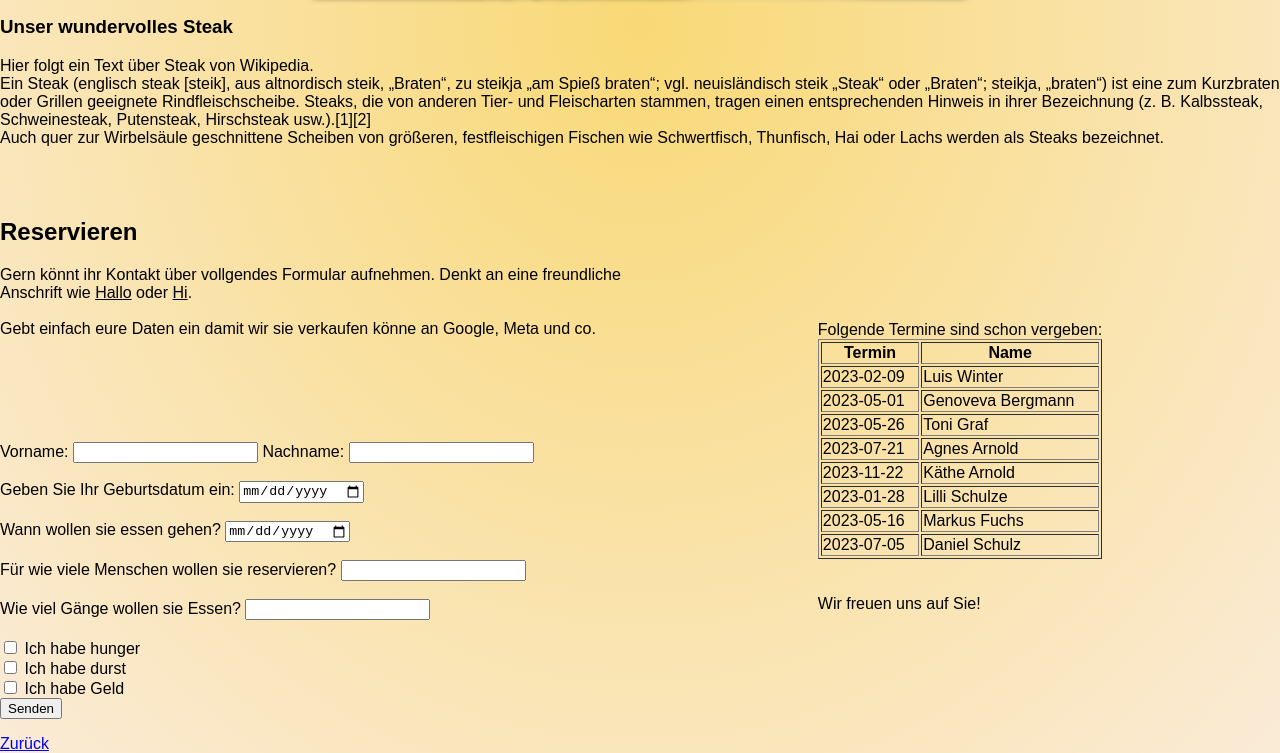
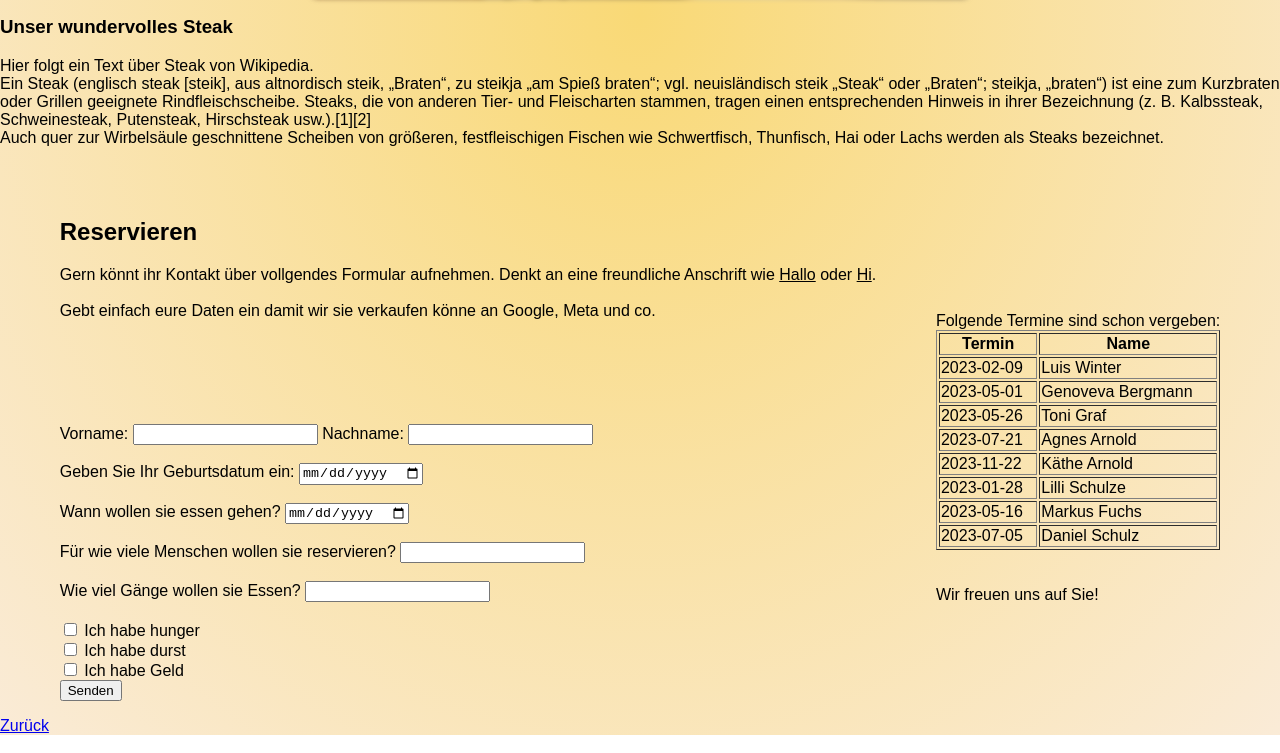
Before and after one commit to lihell/webprojectB1, a website: page HTML/Reservations.html in a window 1280 px wide. Shown: the part 702-1455 px from the top of the page. Drawn offline with Linux system fonts and the light colour scheme.

Commit message:
aufgabe 2 last fix

```diff
--- a/CSS/Reservations.css
+++ b/CSS/Reservations.css
@@ -3,12 +3,6 @@ body {
     font-family: Inconsolata, sans-serif;
     margin: 0;
     background: radial-gradient(#F9D976, antiquewhite);
-}
-
-#layoutReservation {
-    display: grid;
-    grid-template-rows: 50% 50%;
-    grid-template-columns: 50% 50%;
 }
 
 #headerReservation {
@@ -57,14 +51,21 @@ body {
     font-size: 200%;
 }
 
+
+#layoutReservation {
+    position: relative;
+    display: flex;
+    flex-direction: row;
+    align-items: center;
+    justify-content: space-evenly;
+    flex-wrap: wrap;
+}
+
 #infoForReservation {
-    grid-column: 1 / 2;
-    grid-row: 1 / 3;
+
 }
 
 #alreadyReservation {
-    grid-column: 2 / 3;
-    grid-row: 1 / 3;
     display: flex;
     flex-direction: column;
     flex-wrap: wrap;
```
